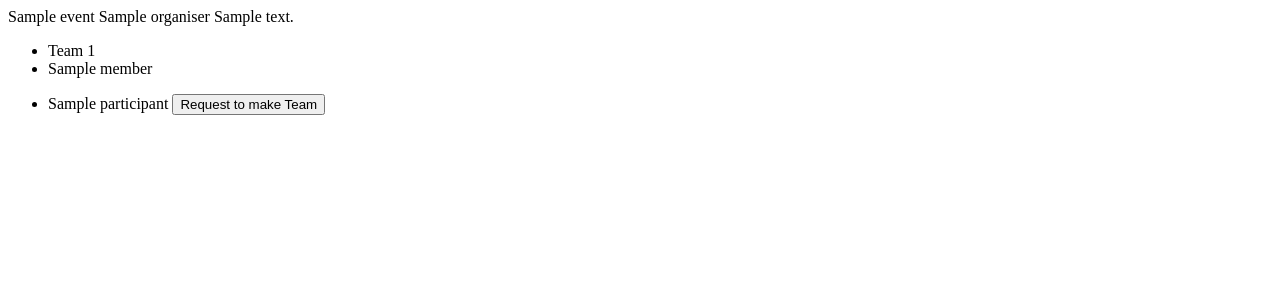
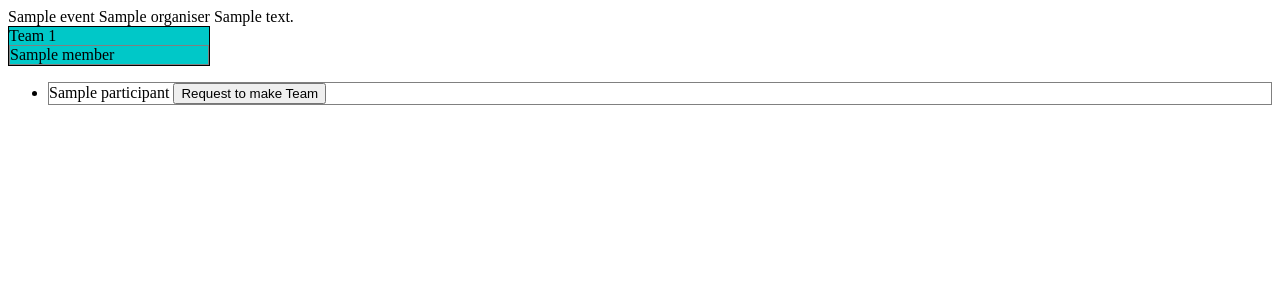
Before and after one commit to ashrayjain/form-a-team, a Python web app: template templates/form-team.html in a window 1280 px wide. Shown: the top 300 px of the page. Run offline with Jinja, Linux system fonts and the light colour scheme; the template is opened without the code that fills it: most values are stand-ins (such as "Sample title", 1, 10 or a date in 2020); some libraries are stand-ins or nearby versions.

Commit message:
Added minor CSS

```diff
--- a/css/index.css
+++ b/css/index.css
@@ -65,3 +65,17 @@ body#teamformbody {
     background-repeat:no-repeat;
     background-size: 100%;
 }
+
+.teams
+{
+    background-color: rgb(0,200,200);
+    border: thin solid black;
+    display: inline-block;
+    min-width: 200px;
+}
+
+.non-editable
+{
+    border: thin solid grey;
+
+}
--- a/templates/form-team.html
+++ b/templates/form-team.html
@@ -1,6 +1,7 @@
 <!DOCTYPE HTML PUBLIC "-//W3C//DTD HTML 4.01//EN">
 <html lang="en">
 <head>
+    <link rel = "stylesheet" href="../css/index.css">
     <title>My Webpage</title>
 </head>
 <body>
@@ -11,15 +12,15 @@
     </div>
 
     {% for teamId, team in Event.teams.iteritems() %}
-    	<ul id = "{{ teamId }}" class = "teams">
-        	<li> Team {{ loop.index }} </li>
+    	<div id = "{{ teamId }}" class = "teams">
+        	<div> Team {{ loop.index }} </div>
             {% if User.team == teamId %}
-            	<li id = "user" class = "editable" title = "{{ User.skills }}"> {{ User.name }} </li>
+            	<div id = "user" class = "editable" title = "{{ User.skills }}"> {{ User.name }} </div>
             {% endif %}
             {% for member in team %}
-            		<li class = "non-editable" title = "{{ member.skills }}"> {{ member.name }} </li>
+            		<div class = "non-editable" title = "{{ member.skills }}"> {{ member.name }} </div>
             {% endfor %}
-        </ul>
+        </div>
     {% endfor %}
    	<ul>
     {% if User.team == "" %}
```
